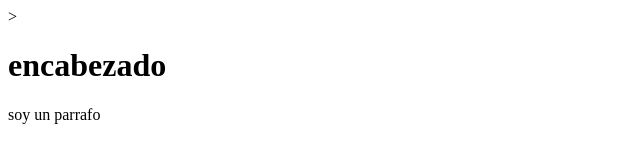
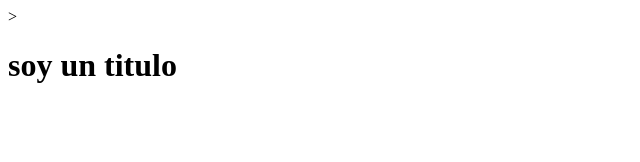
Before and after one commit to JESUS345634/documento-500, a plain HTML site: page index.html in a window 1280 px wide. Shown: the whole page, without its empty margins (0-640 px from the left). Drawn offline with Linux system fonts and the light colour scheme.

Commit message:
Update index.html

```diff
--- a/index.html
+++ b/index.html
@@ -6,6 +6,8 @@
     <title>Document</title>
 </head>
 <body>
-    <h1>encabezado</h1><p>soy un parrafo</p>
-</body>
+<h1> soy un titulo</h1>
+
+<b0
+
 </html>
```
